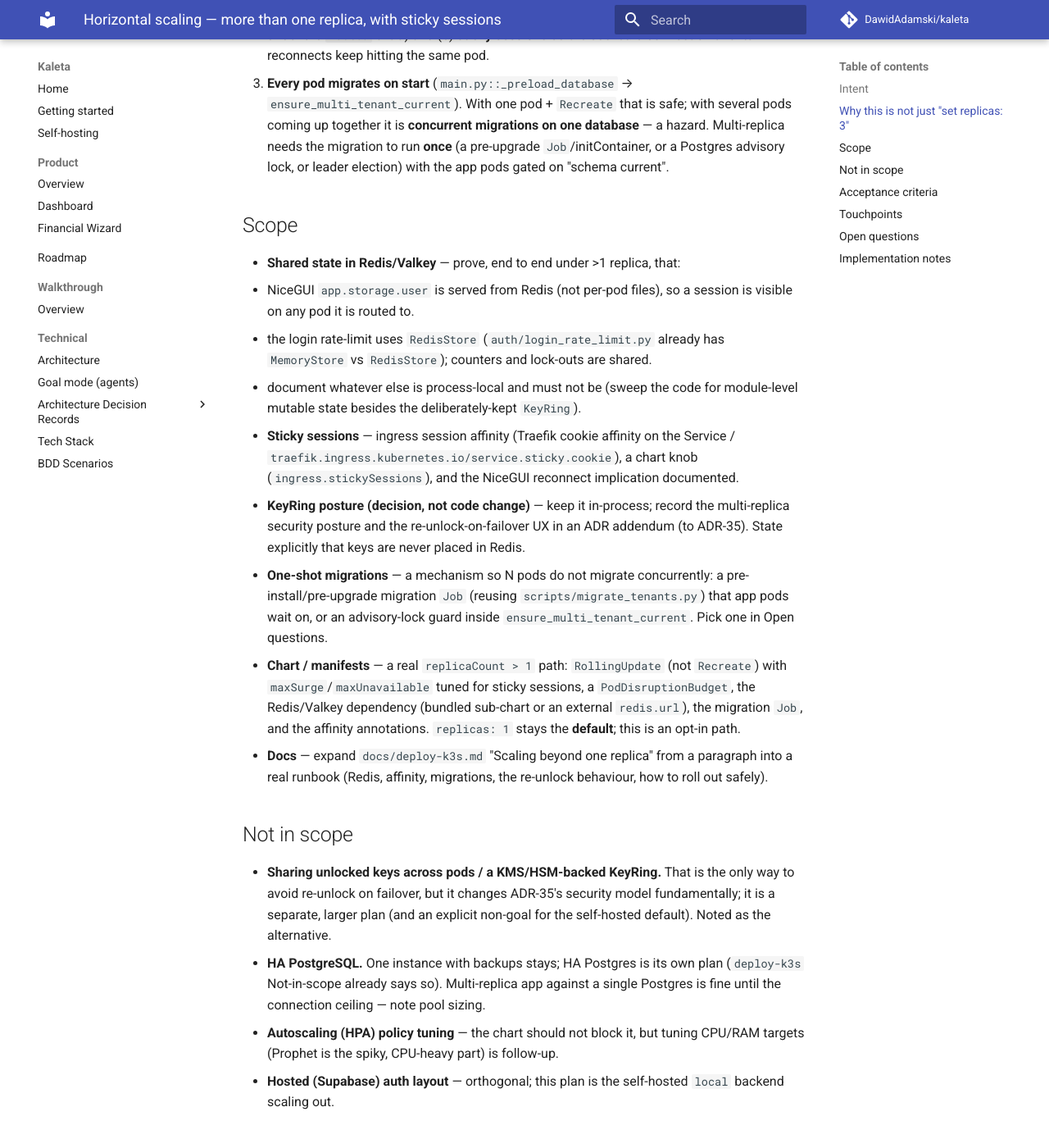
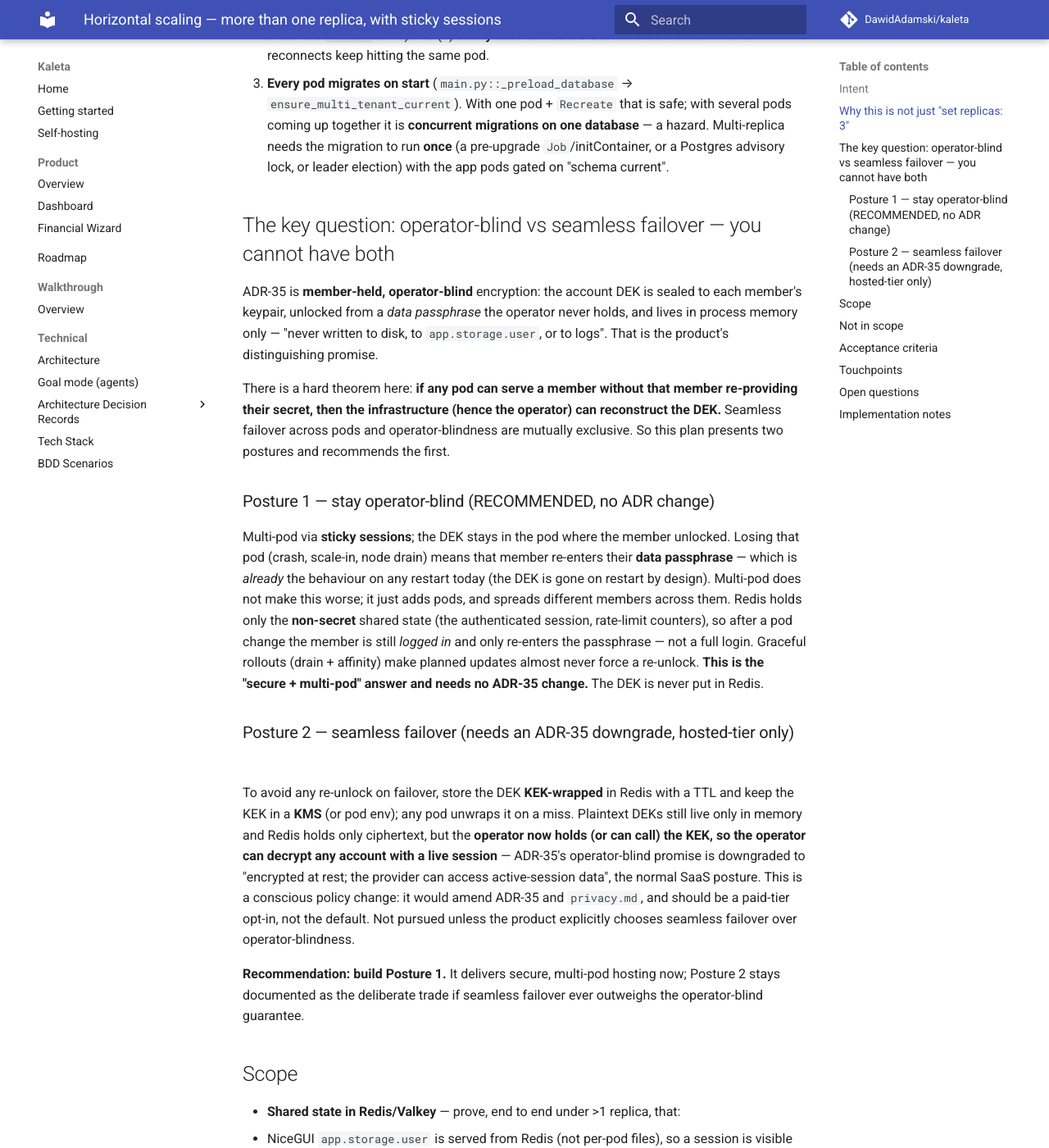
Before and after one commit to DawidAdamski/kaleta, an MkDocs documentation site: the page built from docs/plans/horizontal-scaling.md, in a window 1280 px wide and 1400 px high, scrolled down 895 px. Shown: the whole window at 82% size. Built offline with MkDocs 1.6.1 and Material for MkDocs 9.7.7, drawn with Linux system fonts in a browser that asks for light colours; comment, search, counter and statistics services are not loaded; some of the changed text lies outside the part shown.

Commit message:
docs(plan): resolve the key-handling decision (operator-blind vs failover)
Make the central security tradeoff explicit: operator-blindness (ADR-35) and
seamless pod failover are mutually exclusive. Recommend Posture 1 — sticky
sessions, DEK stays in-process, re-unlock on failover (same as today's restart),
Redis holds only non-secret session/rate-limit state, no ADR change. Document
Posture 2 (KEK-wrapped DEK in Redis + KMS) as the deliberate ADR-35 downgrade
for seamless failover, hosted-tier opt-in only. Add re-unlock reconnect-modal
UX and graceful-rollout scope.

Co-Authored-By: Claude Opus 4.8 <noreply@anthropic.com>

```diff
--- a/docs/plans/horizontal-scaling.md
+++ b/docs/plans/horizontal-scaling.md
@@ -51,6 +51,47 @@ Three things break under naïve multi-replica; this plan is really about these:
    (a pre-upgrade `Job`/initContainer, or a Postgres advisory lock, or leader
    election) with the app pods gated on "schema current".
 
+## The key question: operator-blind vs seamless failover — you cannot have both
+
+ADR-35 is **member-held, operator-blind** encryption: the account DEK is sealed
+to each member's keypair, unlocked from a *data passphrase* the operator never
+holds, and lives in process memory only — "never written to disk, to
+`app.storage.user`, or to logs". That is the product's distinguishing promise.
+
+There is a hard theorem here: **if any pod can serve a member without that
+member re-providing their secret, then the infrastructure (hence the operator)
+can reconstruct the DEK.** Seamless failover across pods and operator-blindness
+are mutually exclusive. So this plan presents two postures and recommends the
+first.
+
+### Posture 1 — stay operator-blind (RECOMMENDED, no ADR change)
+Multi-pod via **sticky sessions**; the DEK stays in the pod where the member
+unlocked. Losing that pod (crash, scale-in, node drain) means that member
+re-enters their **data passphrase** — which is *already* the behaviour on any
+restart today (the DEK is gone on restart by design). Multi-pod does not make
+this worse; it just adds pods, and spreads different members across them.
+Redis holds only the **non-secret** shared state (the authenticated session,
+rate-limit counters), so after a pod change the member is still *logged in* and
+only re-enters the passphrase — not a full login. Graceful rollouts (drain +
+affinity) make planned updates almost never force a re-unlock. **This is the
+"secure + multi-pod" answer and needs no ADR-35 change.** The DEK is never put
+in Redis.
+
+### Posture 2 — seamless failover (needs an ADR-35 downgrade, hosted-tier only)
+To avoid any re-unlock on failover, store the DEK **KEK-wrapped** in Redis with
+a TTL and keep the KEK in a **KMS** (or pod env); any pod unwraps it on a miss.
+Plaintext DEKs still live only in memory and Redis holds only ciphertext, but
+the **operator now holds (or can call) the KEK, so the operator can decrypt any
+account with a live session** — ADR-35's operator-blind promise is downgraded to
+"encrypted at rest; the provider can access active-session data", the normal
+SaaS posture. This is a conscious policy change: it would amend ADR-35 and
+`privacy.md`, and should be a paid-tier opt-in, not the default. Not pursued
+unless the product explicitly chooses seamless failover over operator-blindness.
+
+**Recommendation: build Posture 1.** It delivers secure, multi-pod hosting now;
+Posture 2 stays documented as the deliberate trade if seamless failover ever
+outweighs the operator-blind guarantee.
+
 ## Scope
 - **Shared state in Redis/Valkey** — prove, end to end under >1 replica, that:
   - NiceGUI `app.storage.user` is served from Redis (not per-pod files), so a
@@ -62,9 +103,18 @@ Three things break under naïve multi-replica; this plan is really about these:
 - **Sticky sessions** — ingress session affinity (Traefik cookie affinity on the
   Service / `traefik.ingress.kubernetes.io/service.sticky.cookie`), a chart knob
   (`ingress.stickySessions`), and the NiceGUI reconnect implication documented.
-- **KeyRing posture (decision, not code change)** — keep it in-process; record
-  the multi-replica security posture and the re-unlock-on-failover UX in an ADR
-  addendum (to ADR-35). State explicitly that keys are never placed in Redis.
+- **KeyRing stays in-process (Posture 1)** — keys never placed in Redis. Record
+  the multi-replica posture (sticky affinity + re-unlock-on-failover) as a short
+  ADR-35 addendum that *confirms* the operator-blind property still holds under
+  multi-pod. No key-wrapping code.
+- **Re-unlock UX** — when a request lands on a pod whose `KeyRing` lacks the DEK
+  (post-failover) but the Redis-backed session is still authenticated, prompt
+  the member for just the **data passphrase** (a lightweight "reconnect" modal),
+  not a full re-login. This is what makes Posture 1 pleasant rather than jarring.
+- **Graceful rollouts** — `PodDisruptionBudget`, `terminationGracePeriodSeconds`
+  + connection draining, and `RollingUpdate` tuned so a planned upgrade drains a
+  pod's members onto their replacement (with affinity) instead of dropping them,
+  minimising forced re-unlocks.
 - **One-shot migrations** — a mechanism so N pods do not migrate concurrently:
   a pre-install/pre-upgrade migration `Job` (reusing `scripts/migrate_tenants.py`)
   that app pods wait on, or an advisory-lock guard inside
@@ -79,10 +129,11 @@ Three things break under naïve multi-replica; this plan is really about these:
   behaviour, how to roll out safely).
 
 ## Not in scope
-- **Sharing unlocked keys across pods / a KMS/HSM-backed KeyRing.** That is the
-  only way to avoid re-unlock on failover, but it changes ADR-35's security
-  model fundamentally; it is a separate, larger plan (and an explicit
-  non-goal for the self-hosted default). Noted as the alternative.
+- **Posture 2 (KEK-wrapped DEK in Redis + KMS).** The seamless-failover design
+  above; deliberately *not* built here because it downgrades ADR-35's
+  operator-blind promise. Documented as the explicit alternative, to be its own
+  plan + ADR-35/`privacy.md` amendment only if the product chooses it. Plaintext
+  keys in Redis (no wrapping) are rejected outright.
 - **HA PostgreSQL.** One instance with backups stays; HA Postgres is its own
   plan (`deploy-k3s` Not-in-scope already says so). Multi-replica app against a
   single Postgres is fine until the connection ceiling — note pool sizing.
@@ -98,8 +149,10 @@ Most of this needs a live multi-node cluster, so several checks are `[manual]`.
   with `fakeredis`)
 - `[manual]` With `replicaCount=2` + Redis + sticky sessions on k3d: sign in,
   unlock, and confirm the session survives being served across a rolling update
-  of the *other* pod; confirm a hard failover of the pinned pod sends that
-  member to `/unlock` (and nothing is silently decrypted wrong).
+  of the *other* pod; confirm a hard failover of the pinned pod leaves the member
+  **still authenticated** (Redis session) and prompts only for the data
+  passphrase (the reconnect modal), never a silent wrong-decrypt, and never a
+  DEK read from Redis.
 - `[manual]` A chart upgrade with `replicaCount=2` runs migrations exactly once
   (the migration Job/lock), and no app pod serves traffic before the schema is
   current.
@@ -114,7 +167,11 @@ Most of this needs a live multi-node cluster, so several checks are `[manual]`.
   lock) and `scripts/migrate_tenants.py` (used by a Job).
 - `src/kaleta/services/nicegui_storage_service.py`,
   `src/kaleta/auth/login_rate_limit.py`, `src/kaleta/auth/session.py` — confirm
-  Redis paths; sweep for other process-local state.
+  Redis paths; sweep for other process-local state; the re-unlock "reconnect"
+  prompt (authenticated session but empty `KeyRing`) likely lives near session /
+  the unlock view.
+- A short **ADR-35 addendum** confirming the multi-pod posture keeps keys
+  operator-blind (Posture 1); Posture 2 would instead be a separate ADR amendment.
 - `deploy/k3s/` — `values.yaml` (`replicaCount`, `redis`, `ingress.stickySessions`,
   strategy), new `templates/` for a migration `Job`, `PodDisruptionBudget`, and
   the Redis/Valkey dependency; `templates/deployment.yaml` strategy + affinity.
```
